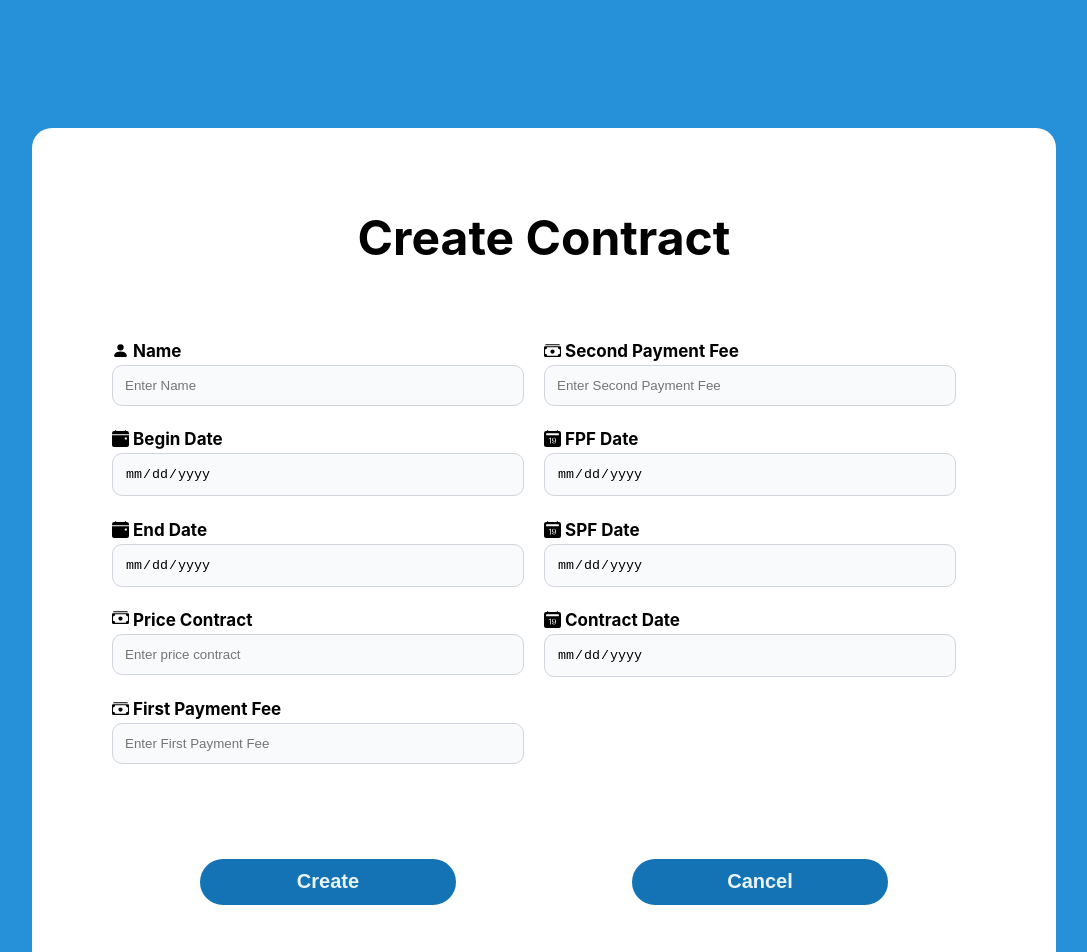
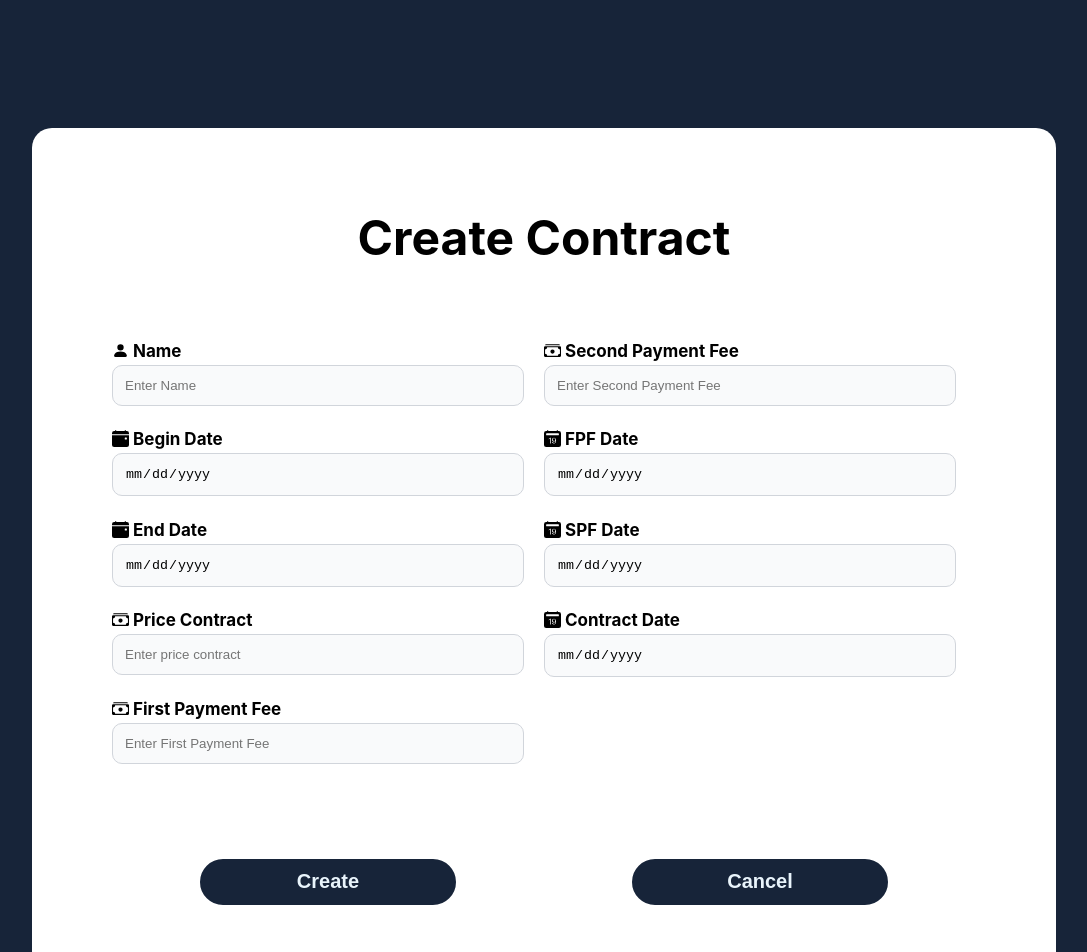
Before and after one commit to Tskiser/Quannie, a React (Create React App) app in the folder InsuranceCard/demofrontend/: page /create-contract in a window 1280 px wide. Shown: the top 952 px of the page, without its empty margins (96-1183 px from the left). Built offline with nearby package versions, Linux system fonts and the light colour scheme.

Commit message:
CHANGE design

```diff
--- a/InsuranceCard/demofrontend/src/styles/createContract.scss
+++ b/InsuranceCard/demofrontend/src/styles/createContract.scss
@@ -1,6 +1,6 @@
 .container-create-contract {
   font-size: 17px;
-  background-color: #2691d9;
+  background-color: #172439;
   padding: 10%;
 }
 
@@ -57,7 +57,7 @@
 .btn-create-contract button {
   height: 50px;
   border: 2px solid #fff;
-  background: #1373b4;
+  background: #172439;
   border-radius: 25px;
   font-size: 20px;
   color: #e9f4fb;
@@ -67,7 +67,7 @@
 }
 
 .btn-create-contract button:hover {
-  background-color: #2691d9;
+  background-color: #334179;
   opacity: 0.8;
   transition: 0.5s;
 }
--- a/InsuranceCard/demofrontend/src/views/CreateContract.jsx
+++ b/InsuranceCard/demofrontend/src/views/CreateContract.jsx
@@ -70,7 +70,7 @@ const CreateContract = () => {
                   />
                 </h4>
                 <h4>
-                  <BsCashStack lassName="icon" /> Price Contract {' '}
+                  <BsCashStack className="icon" /> Price Contract {' '}
                   <input
                     type="text"
                     placeholder="Enter price contract"
```
Also changed, not shown: InsuranceCard/demofrontend/src/styles/createCustomer.scss (line endings or trailing spaces).
